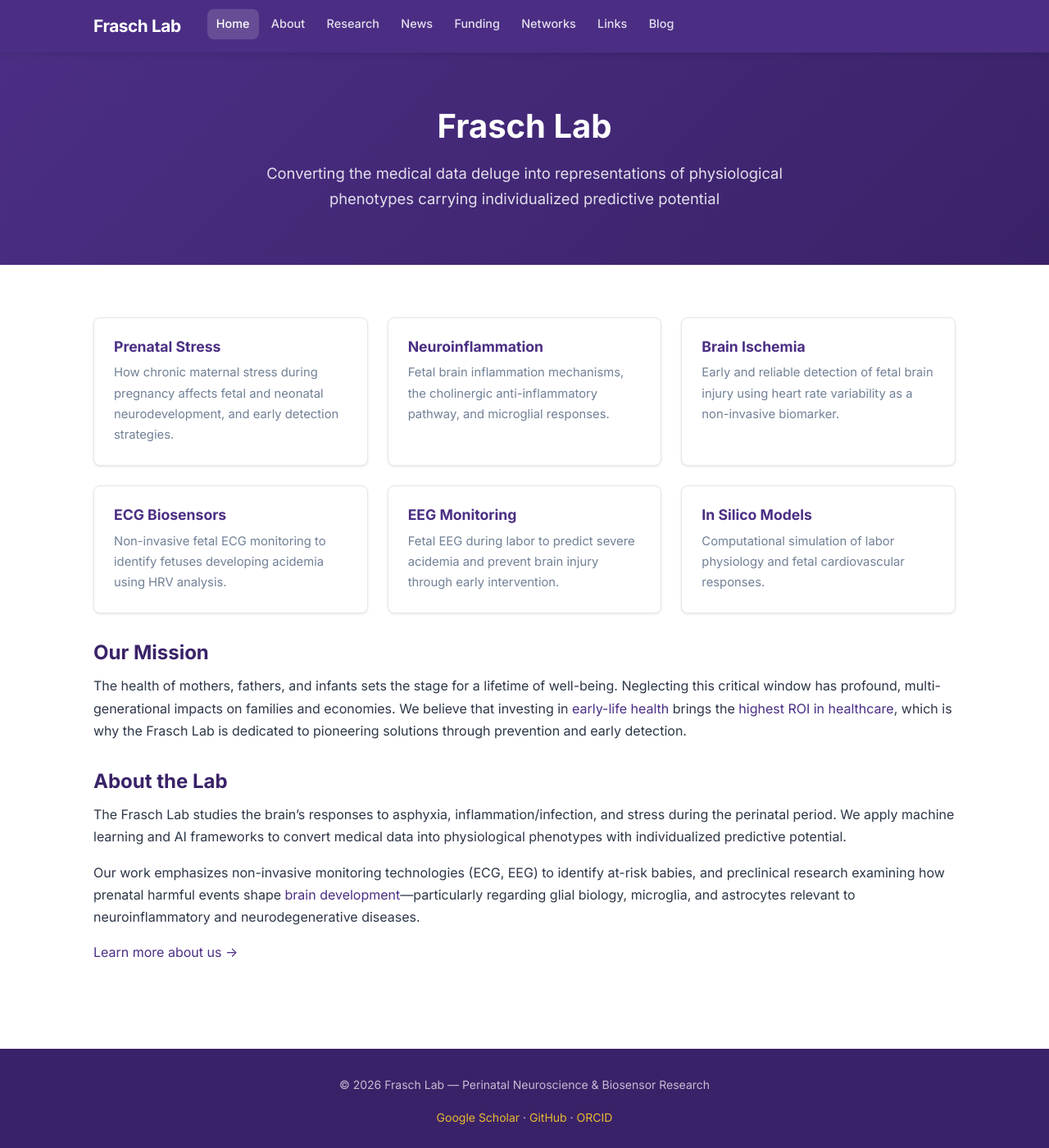
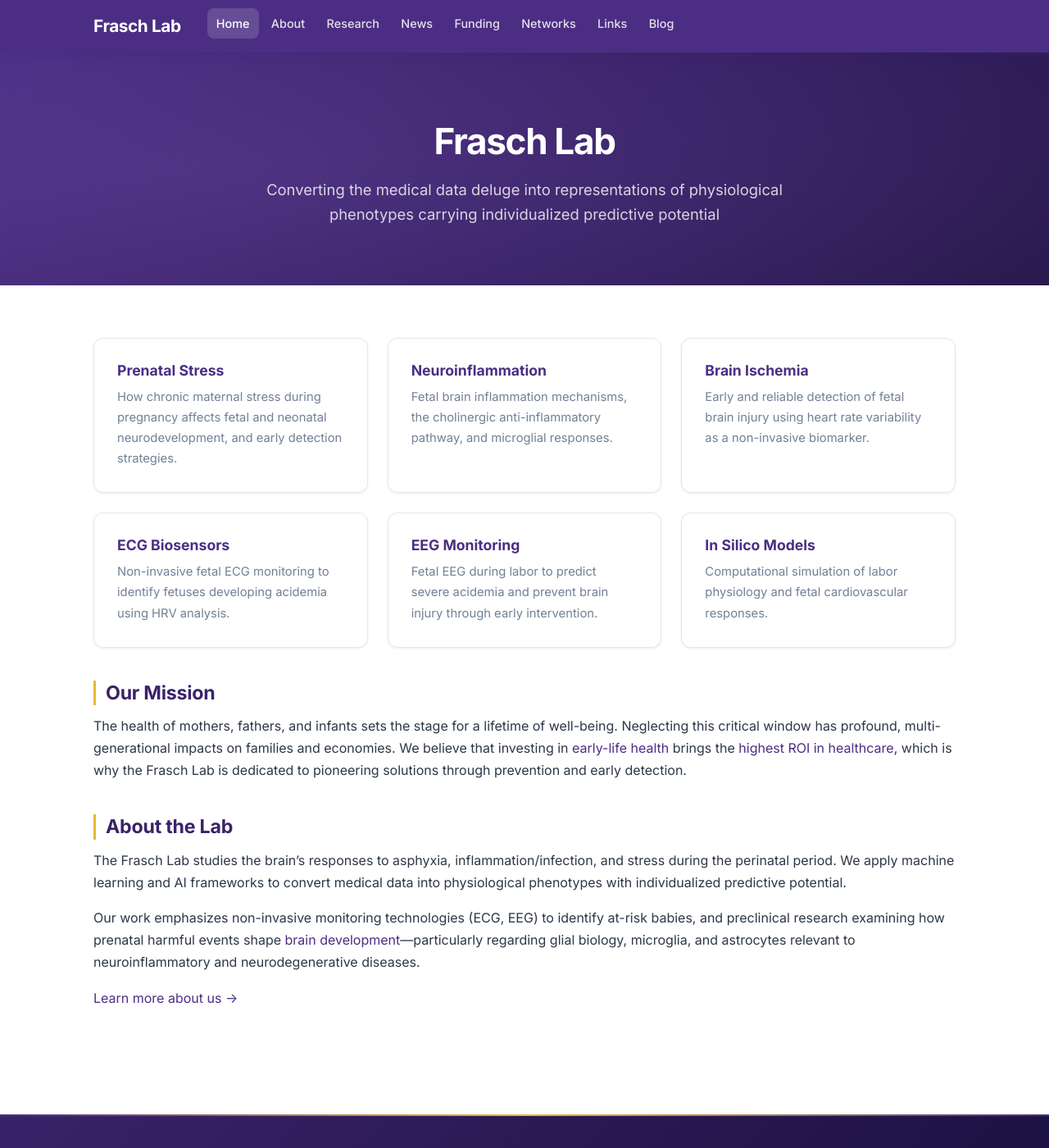
Before and after one commit to fraschlab/fraschlab.github.io, a Jekyll site: the page built from index.md, in a window 1280 px wide and 1400 px high. Shown: the whole window at 82% size. Built offline with Jekyll 4.4.1, drawn with Linux system fonts in a browser that asks for light colours.

Commit message:
Add visual polish to site design
Enhance typography, cards, navigation, hero, and footer with
subtle animations, hover effects, and accent colors for a more
refined look without being flashy.

Co-Authored-By: Claude Opus 4.6 <noreply@anthropic.com>

```diff
--- a/assets/css/style.css
+++ b/assets/css/style.css
@@ -4,18 +4,25 @@
   --primary-light: #6B4FA4;
   --primary-dark: #3A2268;
   --accent: #E8B931;
+  --accent-soft: #f6e8b1;
+  --teal: #2c7a7b;
+  --teal-light: #38b2ac;
   --text: #2d3748;
   --text-light: #718096;
   --bg: #ffffff;
   --bg-alt: #f7fafc;
+  --bg-warm: #faf5ff;
   --border: #e2e8f0;
   --radius: 8px;
-  --shadow: 0 1px 3px rgba(0,0,0,0.1);
-  --shadow-md: 0 4px 6px rgba(0,0,0,0.07);
+  --radius-lg: 12px;
+  --shadow: 0 1px 3px rgba(0,0,0,0.08);
+  --shadow-md: 0 4px 12px rgba(75,46,132,0.08);
+  --shadow-lg: 0 8px 24px rgba(75,46,132,0.1);
   --max-width: 1100px;
   --nav-height: 64px;
   --font-sans: 'Inter', -apple-system, BlinkMacSystemFont, 'Segoe UI', Roboto, sans-serif;
   --font-mono: 'JetBrains Mono', 'Fira Code', monospace;
+  --ease: cubic-bezier(0.4, 0, 0.2, 1);
 }
 
 /* ===== Reset ===== */
@@ -30,17 +37,50 @@ body {
   -webkit-font-smoothing: antialiased;
 }
 
-a { color: var(--primary); text-decoration: none; transition: color 0.2s; }
-a:hover { color: var(--primary-light); }
+/* ===== Typography ===== */
+a {
+  color: var(--primary);
+  text-decoration: none;
+  transition: color 0.25s var(--ease);
+  background-image: linear-gradient(var(--primary-light), var(--primary-light));
+  background-size: 0% 1px;
+  background-position: 0 100%;
+  background-repeat: no-repeat;
+  transition: background-size 0.3s var(--ease), color 0.25s var(--ease);
+}
+a:hover {
+  color: var(--primary-light);
+  background-size: 100% 1px;
+}
+
 img { max-width: 100%; height: auto; display: block; }
+
 h1, h2, h3, h4 { line-height: 1.3; color: var(--primary-dark); }
-h1 { font-size: 2rem; margin-bottom: 0.75rem; }
-h2 { font-size: 1.5rem; margin: 2rem 0 0.75rem; }
-h3 { font-size: 1.2rem; margin: 1.5rem 0 0.5rem; }
+h1 { font-size: 2rem; margin-bottom: 0.75rem; letter-spacing: -0.02em; }
+h2 {
+  font-size: 1.45rem;
+  margin: 2.5rem 0 0.75rem;
+  padding-left: 0.75rem;
+  border-left: 3px solid var(--accent);
+  letter-spacing: -0.01em;
+}
+h3 { font-size: 1.15rem; margin: 1.5rem 0 0.5rem; }
 p { margin-bottom: 1rem; }
 ul, ol { margin: 0 0 1rem 1.5rem; }
-li { margin-bottom: 0.35rem; }
-hr { border: none; border-top: 1px solid var(--border); margin: 2rem 0; }
+li { margin-bottom: 0.4rem; }
+li::marker { color: var(--primary-light); }
+hr { border: none; border-top: 1px solid var(--border); margin: 2.5rem 0; }
+strong { color: var(--primary-dark); }
+blockquote {
+  border-left: 3px solid var(--primary-light);
+  margin: 1.5rem 0;
+  padding: 0.75rem 1.25rem;
+  background: var(--bg-warm);
+  border-radius: 0 var(--radius) var(--radius) 0;
+  font-style: italic;
+  color: var(--text-light);
+}
+blockquote p:last-child { margin-bottom: 0; }
 
 /* ===== Navigation ===== */
 .site-header {
@@ -49,7 +89,7 @@ hr { border: none; border-top: 1px solid var(--border); margin: 2rem 0; }
   position: sticky;
   top: 0;
   z-index: 100;
-  box-shadow: var(--shadow-md);
+  box-shadow: 0 2px 12px rgba(58,34,104,0.25);
 }
 
 .nav-container {
@@ -68,8 +108,9 @@ hr { border: none; border-top: 1px solid var(--border); margin: 2rem 0; }
   color: white;
   white-space: nowrap;
   letter-spacing: -0.02em;
+  background: none;
 }
-.site-brand:hover { color: var(--accent); }
+.site-brand:hover { color: var(--accent); background: none; }
 
 .nav-toggle {
   display: none;
@@ -98,9 +139,10 @@ hr { border: none; border-top: 1px solid var(--border); margin: 2rem 0; }
   border-radius: var(--radius);
   font-size: 0.9rem;
   font-weight: 500;
-  transition: all 0.2s;
+  transition: all 0.25s var(--ease);
   display: block;
   white-space: nowrap;
+  background: none;
 }
 .nav-link:hover, .nav-link.active {
   color: white;
@@ -111,16 +153,17 @@ hr { border: none; border-top: 1px solid var(--border); margin: 2rem 0; }
 .nav-dropdown {
   display: none;
   position: absolute;
-  top: 100%;
+  top: calc(100% + 4px);
   left: 0;
   background: white;
-  border-radius: var(--radius);
-  box-shadow: 0 8px 24px rgba(0,0,0,0.12);
-  min-width: 220px;
+  border-radius: var(--radius-lg);
+  box-shadow: var(--shadow-lg);
+  min-width: 230px;
   padding: 0.5rem 0;
   z-index: 200;
   list-style: none;
   margin: 0;
+  border: 1px solid var(--border);
 }
 .nav-item:hover .nav-dropdown { display: block; }
 
@@ -129,34 +172,75 @@ hr { border: none; border-top: 1px solid var(--border); margin: 2rem 0; }
   padding: 0.5rem 1rem;
   color: var(--text);
   font-size: 0.875rem;
-  transition: background 0.15s;
+  transition: all 0.2s var(--ease);
+  background: none;
 }
 .nav-dropdown a:hover {
   background: var(--bg-alt);
   color: var(--primary);
+  padding-left: 1.25rem;
 }
 
 /* ===== Hero ===== */
 .hero {
-  background: linear-gradient(135deg, var(--primary) 0%, var(--primary-dark) 100%);
+  background: linear-gradient(135deg, var(--primary) 0%, var(--primary-dark) 50%, #2a1a4e 100%);
   color: white;
-  padding: 4rem 1.5rem;
+  padding: 5rem 1.5rem 4.5rem;
   text-align: center;
+  position: relative;
+  overflow: hidden;
 }
-.hero h1 { color: white; font-size: 2.5rem; margin-bottom: 1rem; }
-.hero p { color: rgba(255,255,255,0.85); font-size: 1.15rem; max-width: 700px; margin: 0 auto; }
+.hero::before {
+  content: '';
+  position: absolute;
+  top: -50%;
+  left: -25%;
+  width: 150%;
+  height: 200%;
+  background: radial-gradient(ellipse at 30% 50%, rgba(107,79,164,0.3) 0%, transparent 60%);
+  pointer-events: none;
+}
+.hero h1 {
+  color: white;
+  font-size: 2.75rem;
+  margin-bottom: 1rem;
+  position: relative;
+  font-weight: 800;
+  letter-spacing: -0.03em;
+}
+.hero p {
+  color: rgba(255,255,255,0.8);
+  font-size: 1.15rem;
+  max-width: 700px;
+  margin: 0 auto;
+  position: relative;
+  line-height: 1.6;
+}
 
 /* ===== Main Content ===== */
 .page-wrapper {
   max-width: var(--max-width);
   margin: 0 auto;
-  padding: 2.5rem 1.5rem;
+  padding: 2.5rem 1.5rem 3rem;
 }
 
 .page-title {
-  border-bottom: 3px solid var(--primary);
+  border-bottom: none;
   padding-bottom: 0.5rem;
-  margin-bottom: 2rem;
+  margin-bottom: 1.5rem;
+  position: relative;
+  font-size: 2.2rem;
+  font-weight: 800;
+  letter-spacing: -0.02em;
+}
+.page-title::after {
+  content: '';
+  display: block;
+  width: 60px;
+  height: 3px;
+  background: linear-gradient(90deg, var(--primary), var(--accent));
+  border-radius: 2px;
+  margin-top: 0.5rem;
 }
 
 /* ===== Cards ===== */
@@ -170,26 +254,47 @@ hr { border: none; border-top: 1px solid var(--border); margin: 2rem 0; }
 .card {
   background: var(--bg);
   border: 1px solid var(--border);
-  border-radius: var(--radius);
-  padding: 1.5rem;
-  transition: all 0.2s;
+  border-radius: var(--radius-lg);
+  padding: 1.75rem;
+  transition: all 0.3s var(--ease);
   box-shadow: var(--shadow);
+  position: relative;
+  overflow: hidden;
+}
+.card::before {
+  content: '';
+  position: absolute;
+  top: 0;
+  left: 0;
+  right: 0;
+  height: 3px;
+  background: linear-gradient(90deg, var(--primary), var(--primary-light));
+  opacity: 0;
+  transition: opacity 0.3s var(--ease);
 }
 .card:hover {
-  box-shadow: var(--shadow-md);
-  border-color: var(--primary-light);
-  transform: translateY(-2px);
+  box-shadow: var(--shadow-lg);
+  border-color: transparent;
+  transform: translateY(-3px);
 }
+.card:hover::before { opacity: 1; }
 .card h3 { margin-top: 0; font-size: 1.1rem; }
+.card h3 a { background: none; }
+.card h3 a:hover { background: none; }
 .card p { font-size: 0.925rem; color: var(--text-light); margin-bottom: 0; }
 
 /* ===== Team ===== */
 .team-member {
   background: var(--bg-alt);
-  border-radius: var(--radius);
+  border-radius: var(--radius-lg);
   padding: 1.25rem 1.5rem;
   margin-bottom: 1rem;
   border-left: 4px solid var(--primary);
+  transition: all 0.2s var(--ease);
+}
+.team-member:hover {
+  border-left-color: var(--accent);
+  background: var(--bg-warm);
 }
 .team-member h3 { margin-top: 0; }
 .team-member p { margin-bottom: 0.25rem; }
@@ -197,24 +302,36 @@ hr { border: none; border-top: 1px solid var(--border); margin: 2rem 0; }
 /* ===== Publications ===== */
 .pub-list { list-style: none; padding: 0; margin: 0; }
 .pub-list li {
-  padding: 0.75rem 0;
+  padding: 0.85rem 0;
   border-bottom: 1px solid var(--border);
   font-size: 0.925rem;
+  transition: all 0.2s var(--ease);
+}
+.pub-list li:hover {
+  padding-left: 0.5rem;
+  border-bottom-color: var(--primary-light);
 }
 .pub-list li:last-child { border-bottom: none; }
+.pub-list a { font-weight: 500; }
 
 /* ===== News ===== */
 .news-item {
-  padding: 1.25rem 0;
+  padding: 1.5rem 0;
   border-bottom: 1px solid var(--border);
+  transition: all 0.2s var(--ease);
 }
+.news-item:first-child { padding-top: 0; }
 .news-item:last-child { border-bottom: none; }
+.news-item:hover { padding-left: 0.5rem; }
 .news-item h3 { margin-top: 0; }
 .news-date {
-  font-size: 0.8rem;
-  color: var(--text-light);
+  display: inline-block;
+  font-size: 0.75rem;
+  color: var(--primary-light);
   text-transform: uppercase;
-  letter-spacing: 0.05em;
+  letter-spacing: 0.08em;
+  font-weight: 600;
+  margin-bottom: 0.25rem;
 }
 
 /* ===== Links Section ===== */
@@ -229,6 +346,63 @@ hr { border: none; border-top: 1px solid var(--border); margin: 2rem 0; }
 }
 .link-list { columns: 2; column-gap: 2rem; }
 .link-list li { break-inside: avoid; }
+
+/* ===== Stat Cards (for ROI/Impact pages) ===== */
+.stat-grid {
+  display: grid;
+  grid-template-columns: repeat(auto-fit, minmax(200px, 1fr));
+  gap: 1.25rem;
+  margin: 1.5rem 0;
+}
+.stat-card {
+  background: linear-gradient(135deg, var(--bg-alt), var(--bg-warm));
+  border-radius: var(--radius-lg);
+  padding: 1.5rem;
+  text-align: center;
+  border: 1px solid var(--border);
+  transition: all 0.3s var(--ease);
+}
+.stat-card:hover {
+  transform: translateY(-2px);
+  box-shadow: var(--shadow-md);
+}
+.stat-number {
+  font-size: 2.25rem;
+  font-weight: 800;
+  color: var(--primary);
+  letter-spacing: -0.02em;
+  line-height: 1.2;
+  margin-bottom: 0.4rem;
+}
+.stat-label {
+  font-size: 0.85rem;
+  color: var(--text-light);
+  line-height: 1.4;
+}
+
+/* ===== Feature Cards (for Brain Health etc.) ===== */
+.feature-grid {
+  display: grid;
+  grid-template-columns: repeat(auto-fill, minmax(300px, 1fr));
+  gap: 1.25rem;
+  margin: 1.5rem 0;
+}
+.feature-card {
+  background: var(--bg);
+  border: 1px solid var(--border);
+  border-radius: var(--radius-lg);
+  padding: 1.5rem;
+  transition: all 0.3s var(--ease);
+}
+.feature-card:hover {
+  box-shadow: var(--shadow-md);
+  border-color: var(--primary-light);
+}
+.feature-card h3 {
+  margin-top: 0;
+  font-size: 1.05rem;
+  color: var(--primary);
+}
 
 /* ===== Sidebar Layout ===== */
 .with-sidebar {
@@ -251,7 +425,8 @@ hr { border: none; border-top: 1px solid var(--border); margin: 2rem 0; }
   border-radius: var(--radius);
   font-size: 0.875rem;
   color: var(--text-light);
-  transition: all 0.2s;
+  transition: all 0.2s var(--ease);
+  background: none;
 }
 .sidebar-nav a:hover, .sidebar-nav a.active {
   background: var(--bg-alt);
@@ -268,14 +443,43 @@ hr { border: none; border-top: 1px solid var(--border); margin: 2rem 0; }
 
 /* ===== Footer ===== */
 .site-footer {
-  background: var(--primary-dark);
+  background: linear-gradient(135deg, var(--primary-dark) 0%, #1a1040 100%);
   color: rgba(255,255,255,0.7);
-  padding: 2rem 1.5rem;
-  margin-top: 3rem;
+  padding: 2.5rem 1.5rem;
+  margin-top: 4rem;
   text-align: center;
   font-size: 0.875rem;
+  position: relative;
 }
-.site-footer a { color: var(--accent); }
+.site-footer::before {
+  content: '';
+  position: absolute;
+  top: 0;
+  left: 0;
+  right: 0;
+  height: 2px;
+  background: linear-gradient(90deg, var(--primary), var(--accent), var(--primary));
+}
+.site-footer a {
+  color: var(--accent);
+  background: none;
+  font-weight: 500;
+}
+.site-footer a:hover { color: var(--accent-soft); background: none; }
+.site-footer p + p { margin-top: 0.5rem; }
+
+/* ===== Smooth page entrance ===== */
+@keyframes fadeUp {
+  from { opacity: 0; transform: translateY(16px); }
+  to { opacity: 1; transform: translateY(0); }
+}
+.page-wrapper { animation: fadeUp 0.4s var(--ease); }
+
+/* ===== Selection ===== */
+::selection {
+  background: var(--primary);
+  color: white;
+}
 
 /* ===== Responsive ===== */
 @media (max-width: 768px) {
@@ -298,15 +502,21 @@ hr { border: none; border-top: 1px solid var(--border); margin: 2rem 0; }
     background: rgba(255,255,255,0.05);
     border-radius: var(--radius);
     margin-top: 0.25rem;
+    border: none;
   }
-  .nav-dropdown a { color: rgba(255,255,255,0.8); }
+  .nav-dropdown a { color: rgba(255,255,255,0.8); background: none; }
   .nav-dropdown a:hover { background: rgba(255,255,255,0.1); color: white; }
   .nav-item:hover .nav-dropdown { display: none; }
   .nav-item.open .nav-dropdown { display: block; }
 
   .with-sidebar { grid-template-columns: 1fr; }
   .sidebar { display: none; }
-  .hero h1 { font-size: 1.8rem; }
+  .hero { padding: 3.5rem 1.5rem 3rem; }
+  .hero h1 { font-size: 2rem; }
+  .page-title { font-size: 1.75rem; }
+  h2 { font-size: 1.3rem; }
   .card-grid { grid-template-columns: 1fr; }
+  .stat-grid { grid-template-columns: 1fr; }
+  .feature-grid { grid-template-columns: 1fr; }
   .link-list { columns: 1; }
 }
```
